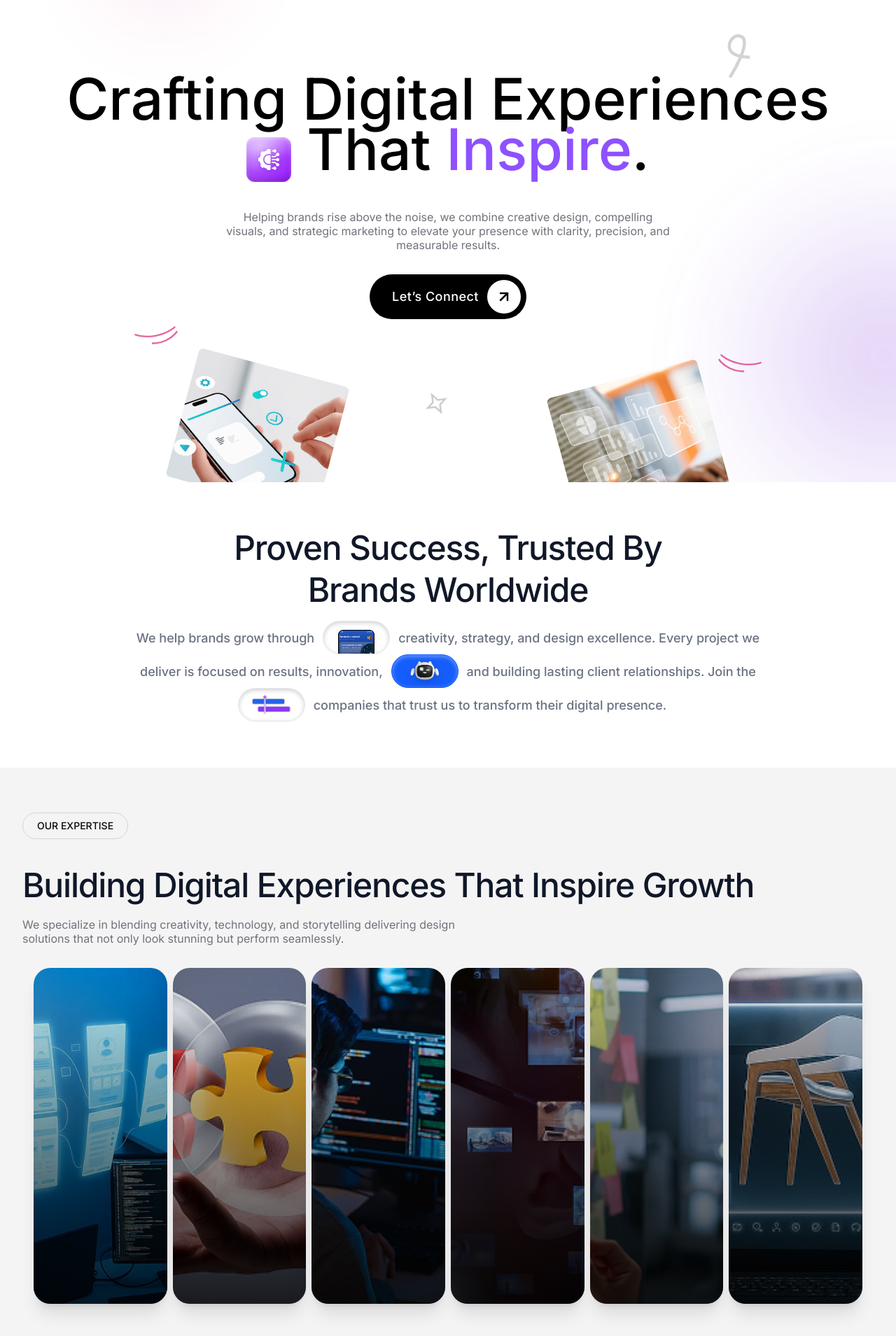
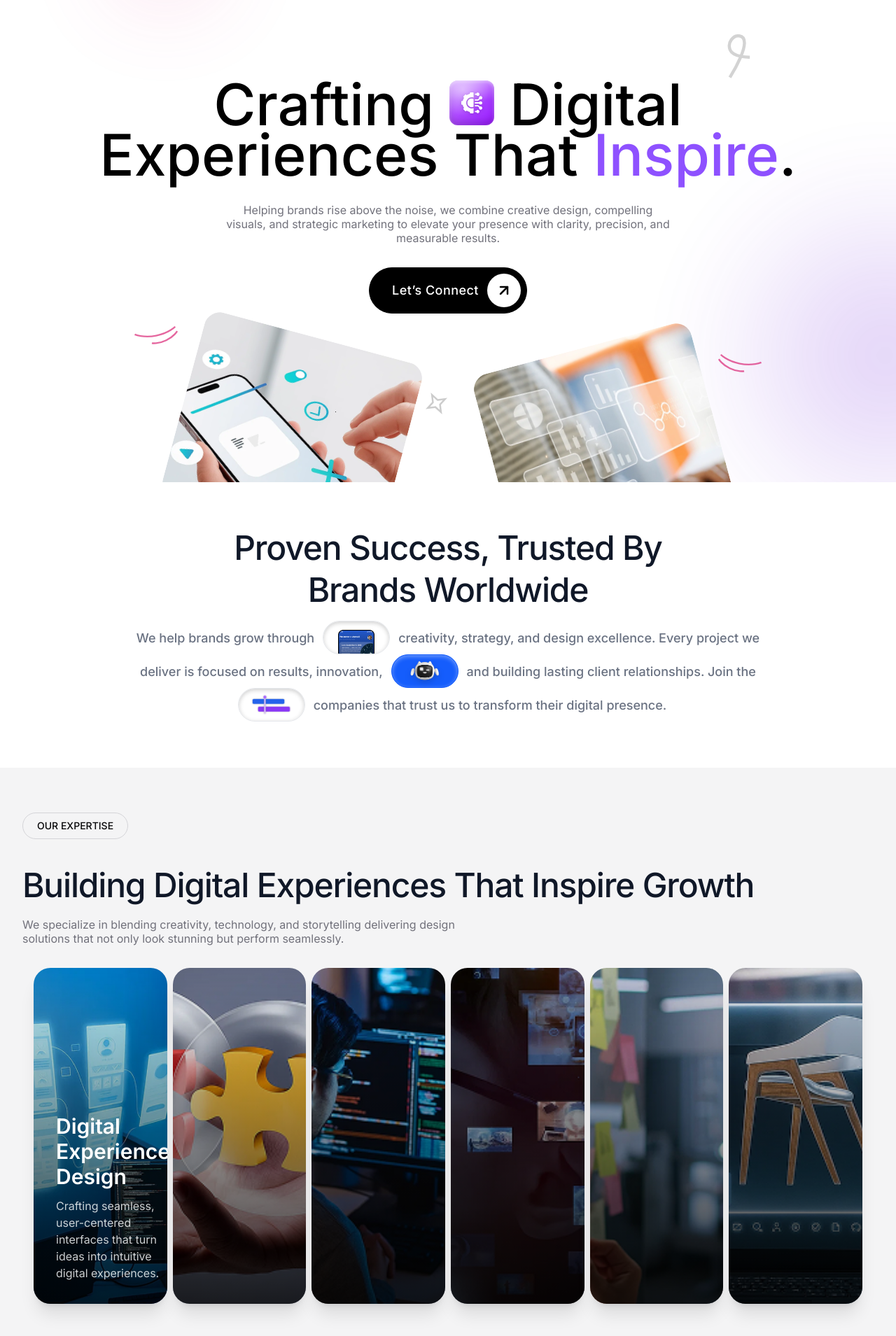
Before and after one commit to Mani-dev8/my-web, a Next.js app: page / in a window 1280 px wide. Shown: the part 111-2020 px from the top of the page at 70% size. Built offline with nearby package versions, Linux system fonts and the light colour scheme.

Commit message:
feat:changes wip

```diff
--- a/app/components/common/CTAButton.tsx
+++ b/app/components/common/CTAButton.tsx
@@ -27,7 +27,7 @@ function CTAButton({ title, inverse = false, onClick, type }: Props) {
 
   return (
     <motion.button
-      className="relative flex items-center justify-between pl-8 pr-2 py-2 rounded-full cursor-pointer overflow-hidden group"
+      className="relative flex items-center justify-between pl-8 pr-2 py-2 rounded-full cursor-pointer overflow-hidden group border"
       style={{
         backgroundColor: colors.bg,
       }}
--- a/app/components/common/ElevatedIcon.tsx
+++ b/app/components/common/ElevatedIcon.tsx
@@ -24,7 +24,7 @@ function ElevatedIcon({
   const bgColor = colorMap[color];
   return (
     <div
-      className={`relative inline-flex items-center justify-center size-8 sm:size-9 md:size-11 lg:size-16 mb-2 ${
+      className={`relative inline-flex items-center justify-center size-8 sm:size-9 md:size-11 lg:size-16  ${
         className ?? ""
       }`}
     >
@@ -41,7 +41,7 @@ function ElevatedIcon({
           className="pointer-events-none absolute inset-0 rounded-lg md:rounded-xl bg-[linear-gradient(180deg,rgba(255,255,255,0.32)_0%,rgba(255,255,255,0)_45%)] mix-blend-screen"
           aria-hidden
         />
-        <div className="relative drop-shadow-sm">
+        <div className="absolute drop-shadow-sm">
           {icon ?? (
             <TrendingUp className="h-9 w-9 text-white" strokeWidth={3} />
           )}
--- a/app/components/common/ExpertiseCard.tsx
+++ b/app/components/common/ExpertiseCard.tsx
@@ -1,29 +1,54 @@
-import Image from 'next/image'
+import Image from "next/image";
 
 type Props = {
   title: string;
   description: string;
   imageAlt: string;
   imgSrc: string;
-}
+  index: number;
+  activeIndex: number;
+  setActiveIndex: (idx: number) => void;
+};
 
-function ExpertiseCard({ title, description, imageAlt, imgSrc }: Props) {
+function ExpertiseCard({
+  title,
+  description,
+  imageAlt,
+  imgSrc,
+  index,
+  activeIndex,
+  setActiveIndex,
+}: Props) {
+  const isActive = activeIndex === index;
+
   return (
-        <div className="group relative w-full lg:w-2/12 lg:hover:w-120 transition-all max-w-3xl overflow-hidden rounded-3xl shadow-xl">
-            {/* Background image */}
+    <div
+      onMouseEnter={() => setActiveIndex(index)}
+      onMouseLeave={() => setActiveIndex(0)} // RESET TO FIRST CARD
+      className={`
+        group relative w-full
+        transition-all duration-500 overflow-hidden rounded-3xl shadow-xl
+
+        lg:${isActive ? "w-120" : "w-2/12"}
+      `}
+    >
       <Image
         height={200}
         width={200}
         src={imgSrc}
-                alt="Developer working at a computer"
+        alt={imageAlt}
         className="h-72 w-full object-cover md:h-80 lg:h-120"
       />
 
-            {/* Dark gradient overlay */}
       <div className="pointer-events-none absolute inset-0 bg-gradient-to-t from-black/80 via-black/40 to-transparent" />
 
-            {/* Text content */}
-            <div className="absolute inset-0 flex items-end p-6 md:p-8 lg:opacity-0 lg:group-hover:opacity-100 lg:group-hover:duration-500 lg:group-hover:transition-opacity">
+      <div
+        className={`
+          absolute inset-0 flex items-end p-6 md:p-8
+          transition-opacity duration-200 hover:duration-900
+          ${isActive ? "opacity-100" : "opacity-0"}
+        `}
+      >
         <div className="max-w-xl">
           <h2 className="text-2xl font-semibold text-white md:text-3xl">
             {title}
@@ -34,7 +59,7 @@ function ExpertiseCard({ title, description, imageAlt, imgSrc }: Props) {
         </div>
       </div>
     </div>
-    )
+  );
 }
 
-export default ExpertiseCard
+export default ExpertiseCard;
--- a/app/components/sections/HeroSection.tsx
+++ b/app/components/sections/HeroSection.tsx
@@ -90,14 +90,14 @@ function HeroSection() {
         alt="hero1 image"
         height={90}
         width={180}
-        className="h-48 w-56 object-cover rotate-15 rounded-lg overflow-hidden border absolute -bottom-10 -left-10 lg:left-1/5"
+        className="h-48 w-56 md:h-[14.4rem] md:w-[16.8rem] lg:h-[17.28rem] lg:w-[20.16rem] object-cover rotate-15 rounded-lg  md:rounded-2xl lg:rounded-3xl overflow-hidden border absolute -bottom-10 lg:-bottom-20 -left-10 lg:left-1/5"
         src={"/home/hero1.png"}
       />
       <Image
         alt="hero1 image"
         height={90}
         width={180}
-        className="h-48 w-56 object-cover -rotate-15 rounded-lg overflow-hidden border absolute -bottom-10 -right-10 lg:right-1/5"
+        className="h-48 w-56 md:h-[14.4rem] md:w-[16.8rem] lg:h-[17.28rem] lg:w-[20.16rem] object-cover -rotate-15 rounded-lg  md:rounded-2xl lg:rounded-3xl overflow-hidden border absolute -bottom-10 lg:-bottom-20 -right-10 lg:right-1/5"
         src={"/home/hero2.png"}
       />
     </SectionWrapper>
@@ -117,8 +117,8 @@ const heroData = [
       "We Craft Compelling Stories Through Stunning Visuals, Creative Design, and Engaging Content That Captivate Audiences and Inspire Action.",
   },
   {
-    prefixText: "Crafting Digital Experiences",
-    suffixText: "That",
+    prefixText: "Crafting",
+    suffixText: "Digital Experiences That",
     Icon: <ElevatedIcon icon={<CogAutomationIcon />} color="violet" />,
     primaryText: "Inspire",
     color: "text-violet-500",
--- a/app/components/sections/OurExpertiseSection.tsx
+++ b/app/components/sections/OurExpertiseSection.tsx
@@ -1,12 +1,15 @@
+"use client";
 import Description from "../common/Description";
 import Heading from "../common/Heading";
 import ExpertiseCard from "../common/ExpertiseCard";
 import SectionTitle from "../common/SectionTitle";
 import SectionWrapper from "../common/SectionWrapper";
+import { useState } from "react";
 
 type Props = {};
 
 function OurExpertiseSection({}: Props) {
+  const [activeIndex, setActiveIndex] = useState<number>(0);
   return (
     <SectionWrapper showBg={true}>
       <SectionTitle title="Our Expertise" />
@@ -14,9 +17,16 @@ function OurExpertiseSection({}: Props) {
         Building Digital Experiences That Inspire Growth
       </Heading>
       <Description text="We specialize in blending creativity, technology, and storytelling delivering design solutions that not only look stunning but perform seamlessly." />
+
       <div className="space-y-4 lg:space-y-0 mt-4 mx-4 lg:flex lg:space-x-2">
         {services.map((item, index) => (
-          <ExpertiseCard key={`expertise_card_${index}`} {...item} />
+          <ExpertiseCard
+            key={`expertise_card_${index}`}
+            {...item}
+            index={index}
+            activeIndex={activeIndex}
+            setActiveIndex={setActiveIndex}
+          />
         ))}
       </div>
     </SectionWrapper>
```
Lines whose indentation alone changed are shown as unchanged.
